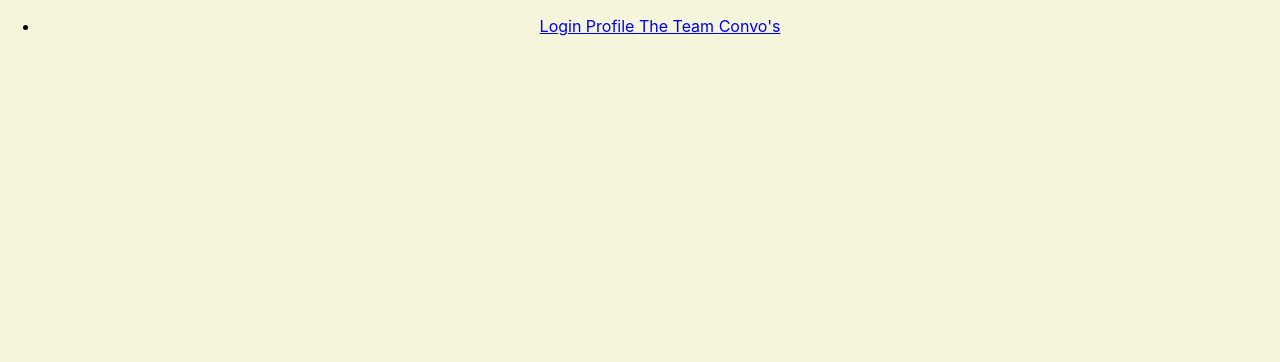
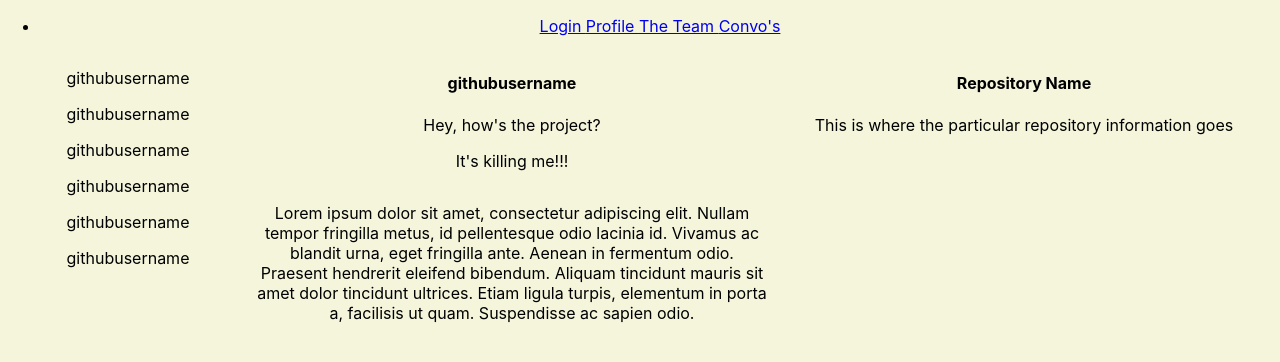
Before and after one commit to PotatoesOnTheBrain/SpudBase_Client, a React (Create React App) app: page /convo in a window 1280 px wide. Shown: the top 362 px of the page. Built offline with nearby package versions, Linux system fonts and the light colour scheme.

Commit message:
Created CSS grid framework for Convos page

```diff
--- a/src/Components/Convo.js
+++ b/src/Components/Convo.js
@@ -1,9 +1,35 @@
-
+import "../Convo.css"
 
 function Convo() {
   return (
     <div className="Convo">
-
+      <div className="Inbox">
+        <p>githubusername</p>
+        <p>githubusername</p>
+        <p>githubusername</p>
+        <p>githubusername</p>
+        <p>githubusername</p>
+        <p>githubusername</p>
+      </div>
+      <div className="message">
+        <h4>githubusername</h4>
+        <p>Hey, how's the project?</p>
+        <p>It's killing me!!!</p>
+      </div>
+      <div className="Repo">
+        <h4>Repository Name</h4>
+        <p>This is where the particular repository information goes</p>
+      </div>
+      <div className="compose">
+        <p>
+          Lorem ipsum dolor sit amet, consectetur adipiscing elit. Nullam tempor
+          fringilla metus, id pellentesque odio lacinia id. Vivamus ac blandit
+          urna, eget fringilla ante. Aenean in fermentum odio. Praesent
+          hendrerit eleifend bibendum. Aliquam tincidunt mauris sit amet dolor
+          tincidunt ultrices. Etiam ligula turpis, elementum in porta a,
+          facilisis ut quam. Suspendisse ac sapien odio.
+        </p>
+      </div>
     </div>
   );
 }
--- /dev/null
+++ b/src/Convo.css
@@ -0,0 +1,10 @@
+.Convo {
+    display: grid;
+    grid-template-columns: 2fr 4fr 4fr;
+    grid-template-rows: 1fr, 1fr, 1fr, 1fr, 1fr, 1fr;
+}
+
+.Inbox {
+    grid-column: 1/2;
+    grid-row: 1/7;
+}
```
